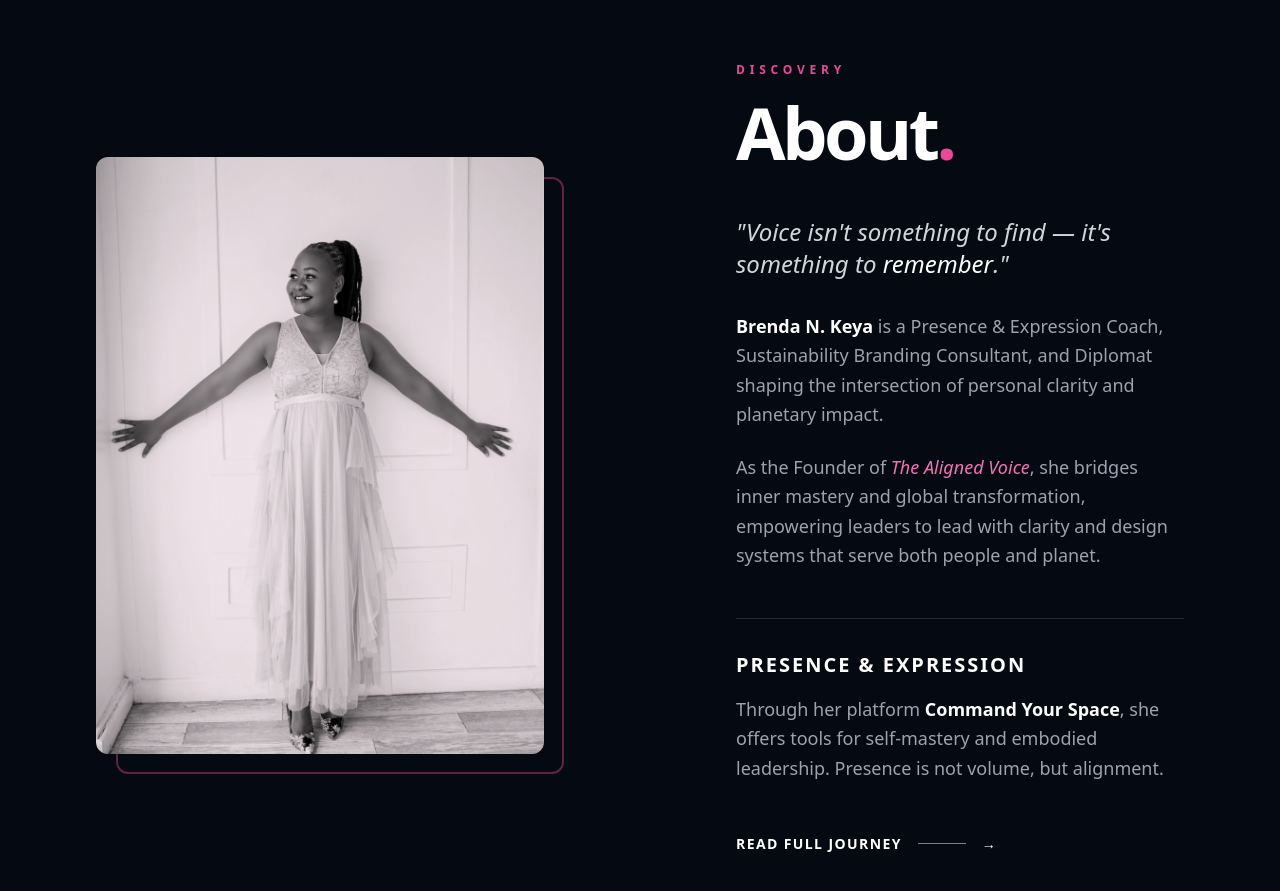
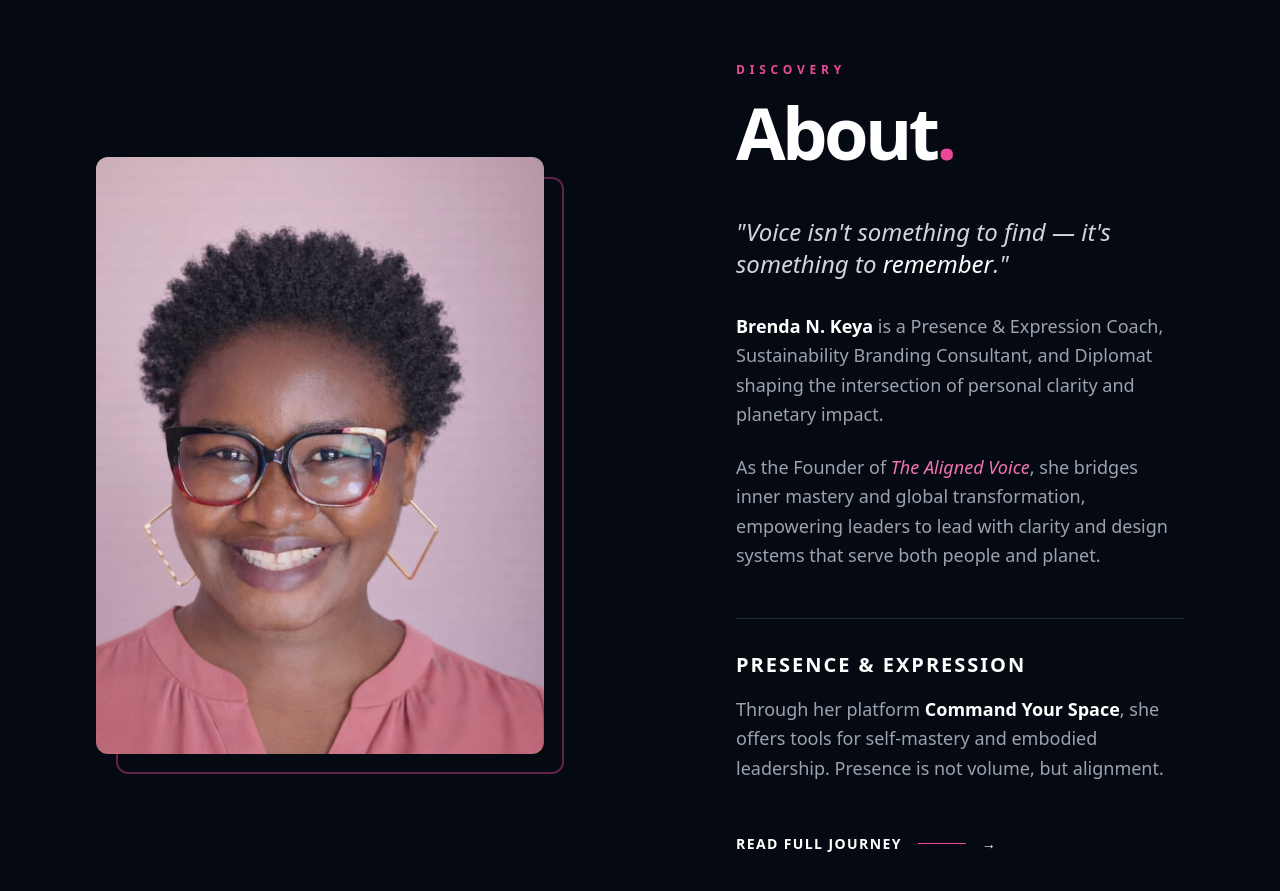
Before and after one commit to mashadesignworld/brenda, a Next.js app: page / in a window 1280 px wide. Shown: the part 840-1731 px from the top of the page. Built offline with nearby package versions, Linux system fonts and the light colour scheme.

Commit message:
About image

```diff
--- a/app/components/AboutSection.tsx
+++ b/app/components/AboutSection.tsx
@@ -32,10 +32,10 @@ export default function AboutSection() {
             className="relative w-full h-full z-10 overflow-hidden rounded-xl shadow-2xl shadow-black/50"
           >
             <Image
-              src="/4.jpg"
+              src="/brendapp2.jpeg"
               alt="Brenda Keya"
               fill
-              className="object-cover object-top pointer-events-none select-none grayscale hover:grayscale-0 transition-all duration-700 ease-in-out scale-110 hover:scale-100"
+              className="object-cover object-top pointer-events-none select-none  transition-all duration-700 ease-in-out scale-110 hover:scale-100"
               priority
             />
             {/* Subtle Overlay to blend with the site theme */}
```
